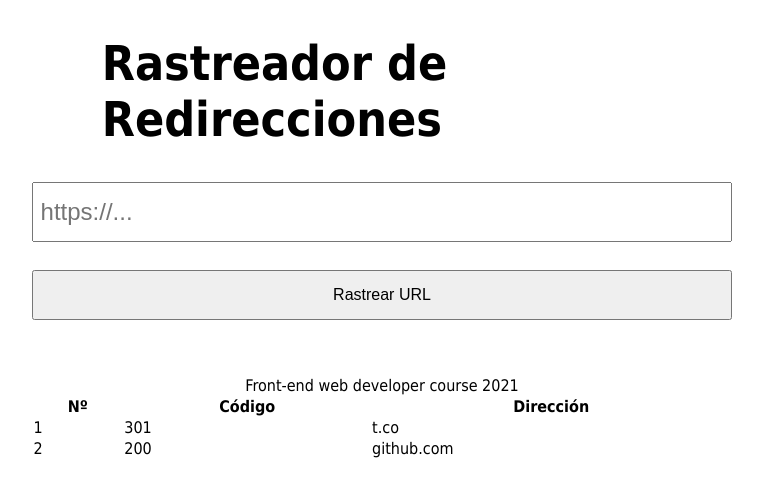
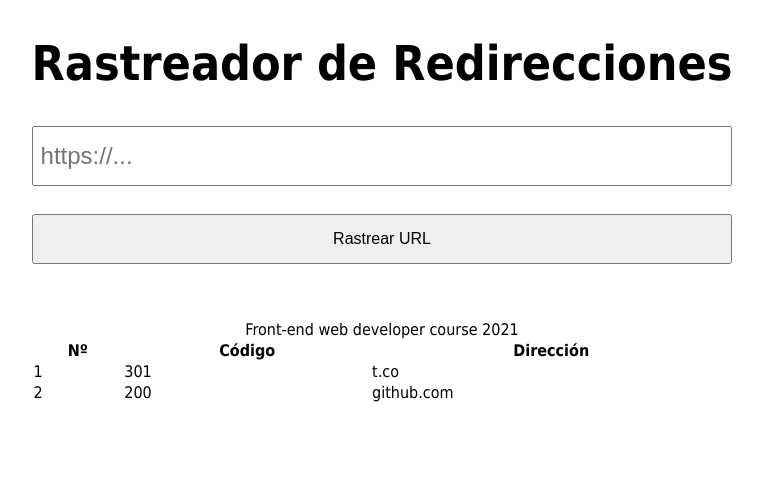
Before and after one commit to Jaldekoa/rastreador-redirecciones, a website: page index.html in a window 1280 px wide. Shown: the whole page, without its empty margins (258-1021 px from the left). Drawn offline with Linux system fonts and the light colour scheme; a web font is replaced by a local one.

Commit message:
Fix H1 padding

```diff
--- a/style.css
+++ b/style.css
@@ -18,8 +18,7 @@ header {
 }
 
 h1 {
-
-    padding: 5% 10%;
+    padding: 5% 0;
     font-size: 3rem;
 }
 
```
